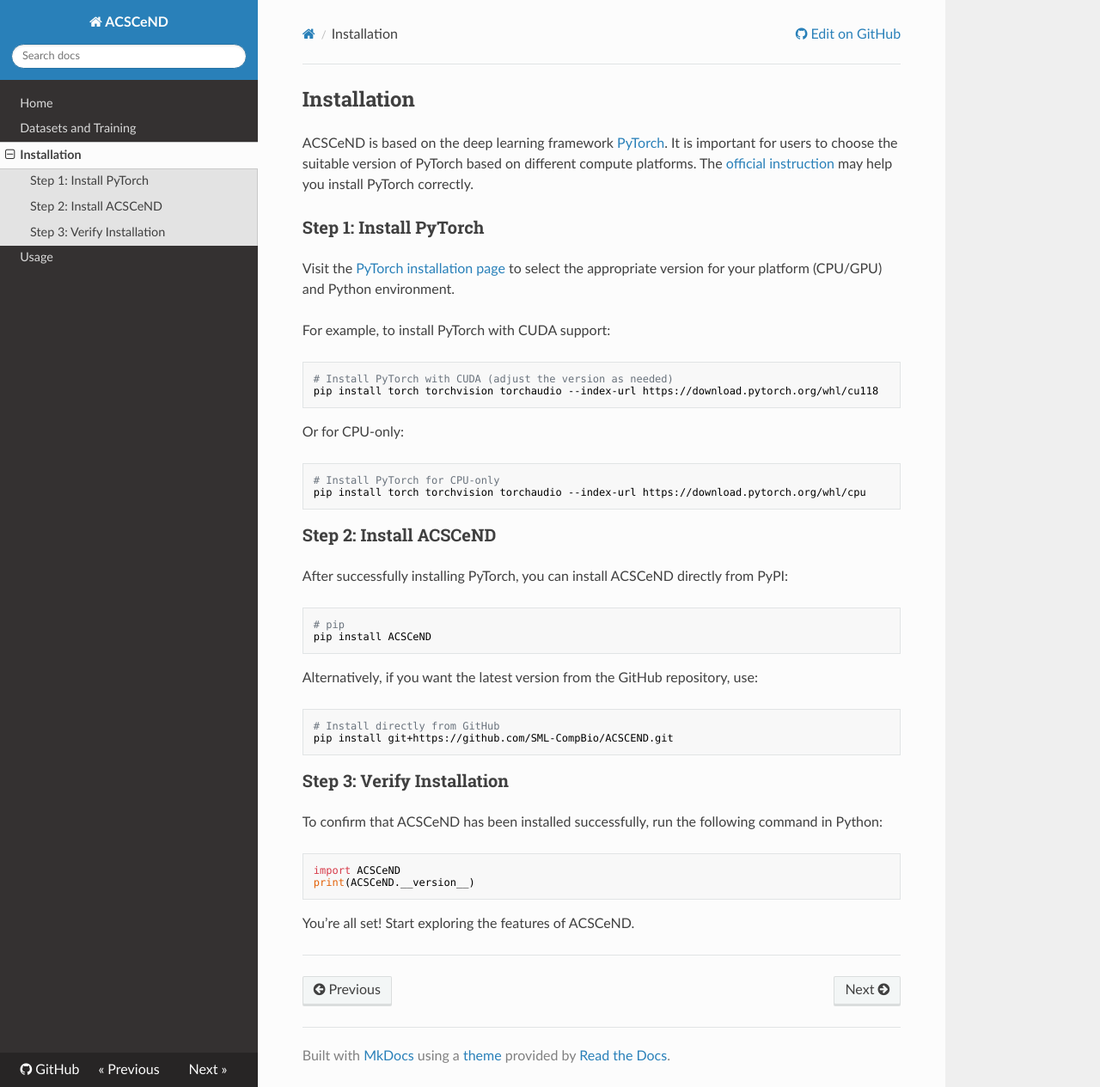
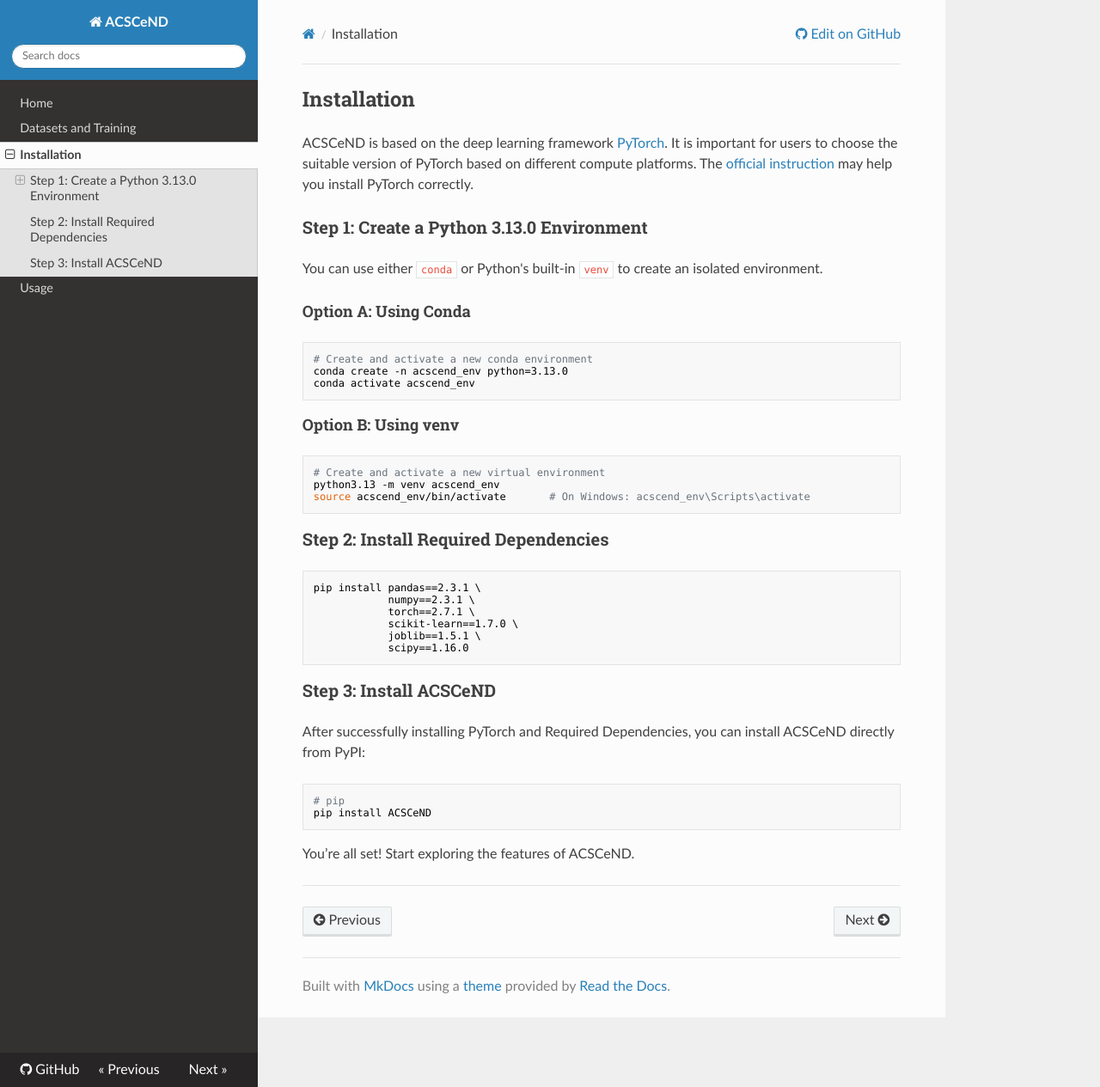
Before and after one commit to SML-CompBio/ACSCEND, an MkDocs documentation site: the page built from docs/installation.md, in a window 1280 px wide and 1265 px high. Shown: the whole window at 86% size. Built offline with MkDocs 1.6.1, drawn with Linux system fonts in a browser that asks for light colours; nearby versions of some CDN libraries.

Commit message:
Update installation.md

````diff
--- a/docs/installation.md
+++ b/docs/installation.md
@@ -1,46 +1,44 @@
 ## Installation
 ACSCeND is based on the deep learning framework [PyTorch](https://pytorch.org). It is important for users to choose the suitable version of PyTorch based on different compute platforms. The [official instruction](https://pytorch.org/get-started/locally/) may help you install PyTorch correctly.
 
-### Step 1: Install PyTorch
-Visit the [PyTorch installation page](https://pytorch.org/get-started/locally/) to select the appropriate version for your platform (CPU/GPU) and Python environment.
+### Step 1: Create a Python 3.13.0 Environment
+You can use either `conda` or Python's built-in `venv` to create an isolated environment.
 
-For example, to install PyTorch with CUDA support:
+#### Option A: Using Conda
 
 ```bash
-# Install PyTorch with CUDA (adjust the version as needed)
-pip install torch torchvision torchaudio --index-url https://download.pytorch.org/whl/cu118
+# Create and activate a new conda environment
+conda create -n acscend_env python=3.13.0
+conda activate acscend_env
 ```
 
-Or for CPU-only:
+#### Option B: Using venv
 
 ```bash
-# Install PyTorch for CPU-only
-pip install torch torchvision torchaudio --index-url https://download.pytorch.org/whl/cpu
+# Create and activate a new virtual environment
+python3.13 -m venv acscend_env
+source acscend_env/bin/activate       # On Windows: acscend_env\Scripts\activate
 ```
 
-### Step 2: Install ACSCeND
-After successfully installing PyTorch, you can install ACSCeND directly from PyPI:
+### Step 2: Install Required Dependencies
+
+```bash
+pip install pandas==2.3.1 \
+            numpy==2.3.1 \
+            torch==2.7.1 \
+            scikit-learn==1.7.0 \
+            joblib==1.5.1 \
+            scipy==1.16.0
+```
+
+### Step 3: Install ACSCeND
+After successfully installing PyTorch and Required Dependencies, you can install ACSCeND directly from PyPI:
 
 ```bash
 # pip
 pip install ACSCeND
 ```
 
-Alternatively, if you want the latest version from the GitHub repository, use:
-
-```bash
-# Install directly from GitHub
-pip install git+https://github.com/SML-CompBio/ACSCEND.git
-```
-
-### Step 3: Verify Installation
-To confirm that ACSCeND has been installed successfully, run the following command in Python:
-
-```python
-import ACSCeND
-print(ACSCeND.__version__)
-```
-
 You’re all set! Start exploring the features of ACSCeND.
 
 ---
````
